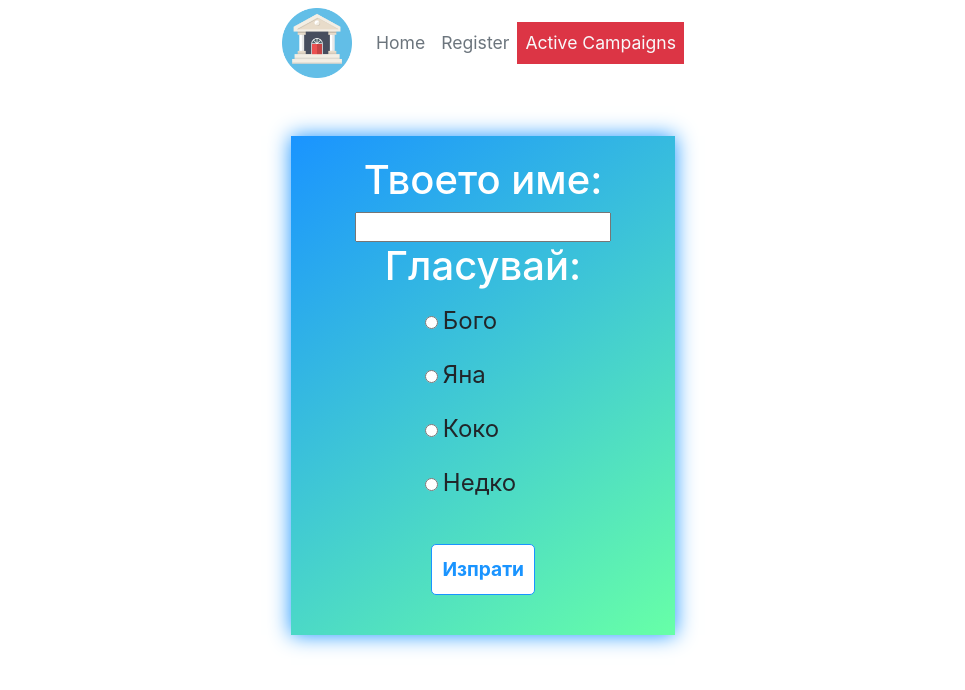
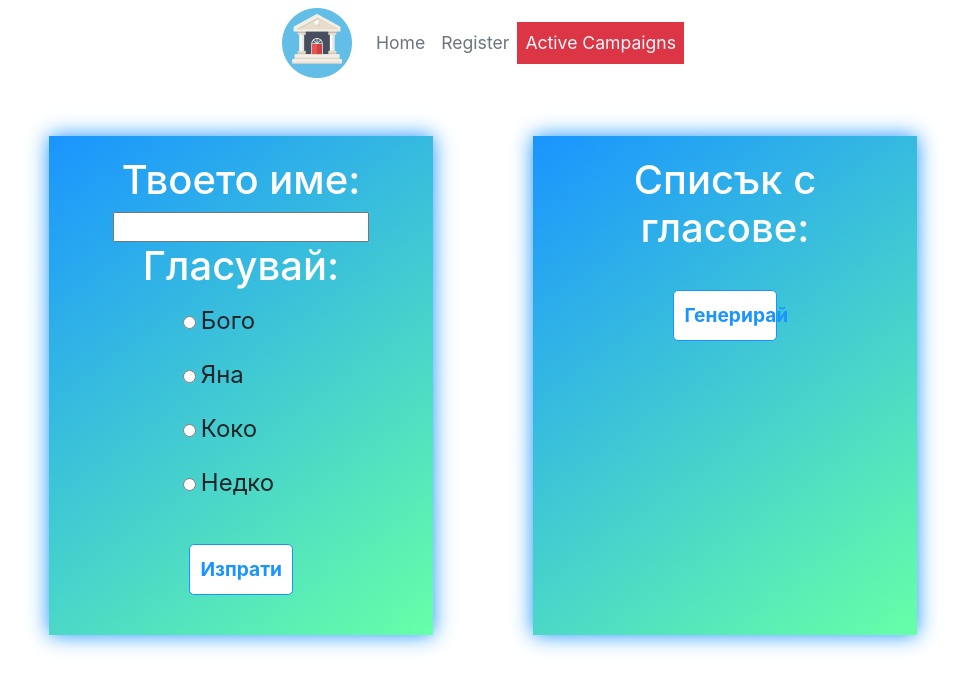
Before and after one commit to ivan-parnarev/E-Government, a React (Create React App) app in the folder e-gov-frontend/: page / in a window 1280 px wide. Shown: the top 690 px of the page, without its empty margins (157-1122 px from the left). Built offline with nearby package versions, Linux system fonts and the light colour scheme.

Commit message:
created votes list component which generates list of voter's names and their vote options and shows the sum of all votes

```diff
--- a/e-gov-frontend/src/App.css
+++ /dev/null
@@ -1,7 +0,0 @@
-.App {
-  text-align: center;
-  display: flex;
-  flex-direction: column;
-  align-items: center;
-  /* padding-top: 100px; */
-}
--- a/e-gov-frontend/src/App.js
+++ b/e-gov-frontend/src/App.js
@@ -1,12 +1,16 @@
-import "./App.css";
+import styles from "./App.module.css";
 import FormComponent from "./components/FormComponent";
+import ListComponent from "./components/ListComponent";
 import MainNavigation from "./components/MainNavigation";
 
 function App() {
   return (
-    <div className="App">
+    <div className={styles.app}>
       <MainNavigation />
-      <FormComponent />
+      <div className={styles.container}>
+        <FormComponent />
+        <ListComponent />
+      </div>
     </div>
   );
 }
--- /dev/null
+++ b/e-gov-frontend/src/App.module.css
@@ -0,0 +1,14 @@
+.app {
+  text-align: center;
+  /* display: flex; */
+  /* flex-direction: column; */
+  /* align-items: center; */
+  /* padding-top: 100px; */
+}
+
+.container {
+  display: flex;
+  flex-direction: row;
+  justify-content: center;
+  width: 100%;
+}
--- /dev/null
+++ b/e-gov-frontend/src/components/ListComponent.js
@@ -0,0 +1,49 @@
+import styles from "./ListComponent.module.css";
+import { useState } from "react";
+
+function ListComponent() {
+  const [votesData, setVotesData] = useState([]);
+
+  function handleClick(e) {
+    e.preventDefault();
+
+    // setVotesData([
+    //   { voterName: "John Doe", voteOption: "Option 1" },
+    //   { voterName: "Jane Doe", voteOption: "Option 2" },
+    //   { voterName: "Alice Doe", voteOption: "Option 3" },
+    // ]);
+
+    fetch("http://localhost:8080/api/votes", {
+      method: "GET",
+    })
+      .then((response) => response.json())
+      .then((data) => {
+        setVotesData(data);
+      })
+      .catch((error) => console.error("Error:", error.message));
+  }
+
+  return (
+    <div className={styles.container}>
+      <h1 className={styles.formTitle}>Списък с гласове:</h1>
+
+      <button className={styles.formButton} onClick={handleClick}>
+        Генерирай
+      </button>
+
+      <ul className={styles.listDataContainer}>
+        {votesData.map(({ voterName, voteOption }, index) => {
+          return (
+            <li key={index}>
+              {voterName} гласува за {voteOption}.
+            </li>
+          );
+        })}
+      </ul>
+
+      {votesData.length === 0 ? "" : <p>Общо гласували: {votesData.length}</p>}
+    </div>
+  );
+}
+
+export default ListComponent;
--- /dev/null
+++ b/e-gov-frontend/src/components/ListComponent.module.css
@@ -0,0 +1,56 @@
+.container {
+  width: 30%;
+  background: linear-gradient(144deg, #1a94ff, #67ffa7);
+  padding: 20px;
+  box-shadow: 0px 0px 20px #1a94ff;
+  margin: 50px;
+}
+
+.formTitle {
+  color: white;
+}
+
+.formContainer {
+  display: flex;
+  flex-direction: column;
+  align-items: center;
+  font-size: 1.5rem;
+}
+
+.formOptionsContainer {
+  display: flex;
+  flex-direction: column;
+  align-items: flex-start;
+  margin-left: -20px;
+}
+
+.formOption {
+  padding: 5px;
+}
+
+.formButton {
+  width: 30%;
+  padding: 10px;
+  margin: 20px;
+  margin-top: 30px;
+  border: none;
+  font-size: 1.2rem;
+  font-weight: bold;
+  border-radius: 5px;
+  border: 1px solid #1a94ff;
+  background-color: white;
+  color: #1a94ff;
+  cursor: pointer;
+}
+
+.formButton:hover {
+  box-shadow: 0px 0px 20px #1a94ff;
+}
+
+.listDataContainer {
+  display: flex;
+  flex-direction: column;
+  align-items: flex-start;
+  font-size: 1.3rem;
+  margin-left: 20px;
+}
```
